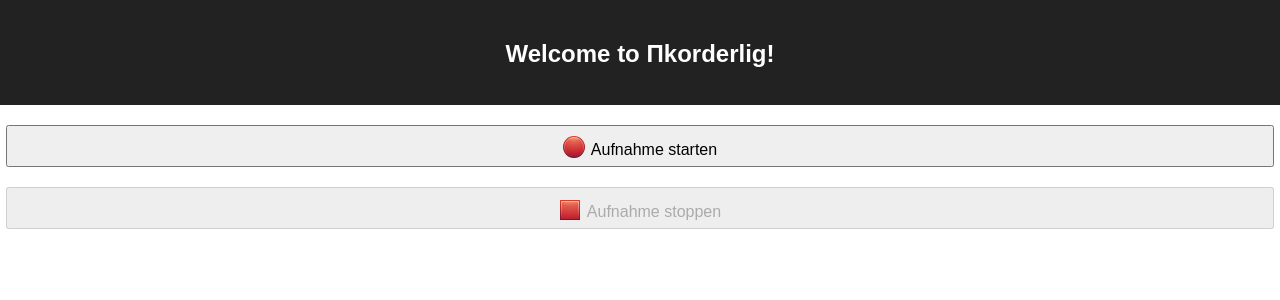
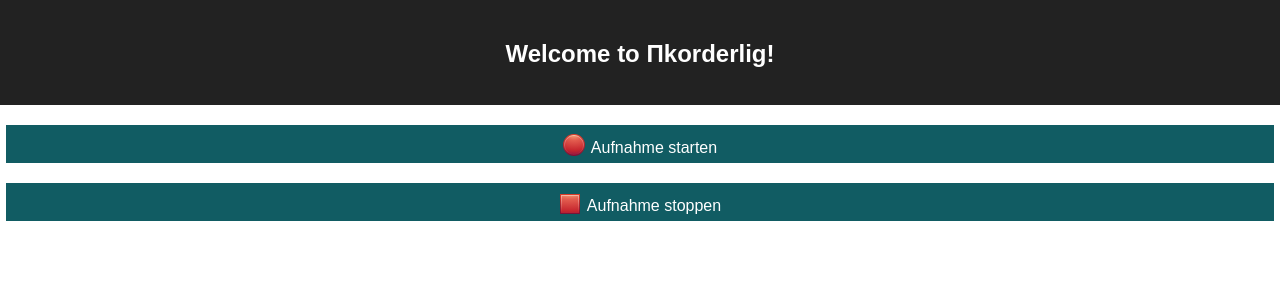
Before and after one commit to stehrenberg/pikorderlig-web, a React (Create React App) app in the folder pikorderlig-web/: page / in a window 1280 px wide. Shown: the top 300 px of the page. Built offline with nearby package versions, Linux system fonts and the light colour scheme; no server answers.

Commit message:
Button styling

```diff
--- a/pikorderlig-web/src/App.css
+++ b/pikorderlig-web/src/App.css
@@ -29,6 +29,10 @@ button.ctrl-button {
 	padding: 6px;
 	margin: 20px 6px;
 	font-size: 16px;
+	border: none;
+	background-color: #115c63;
+	color: #fff;
+	outline: none;
 }
 
 button img {
```
Also changed, not shown: pikorderlig-web/src/components/RecordingInfo.js (added).
